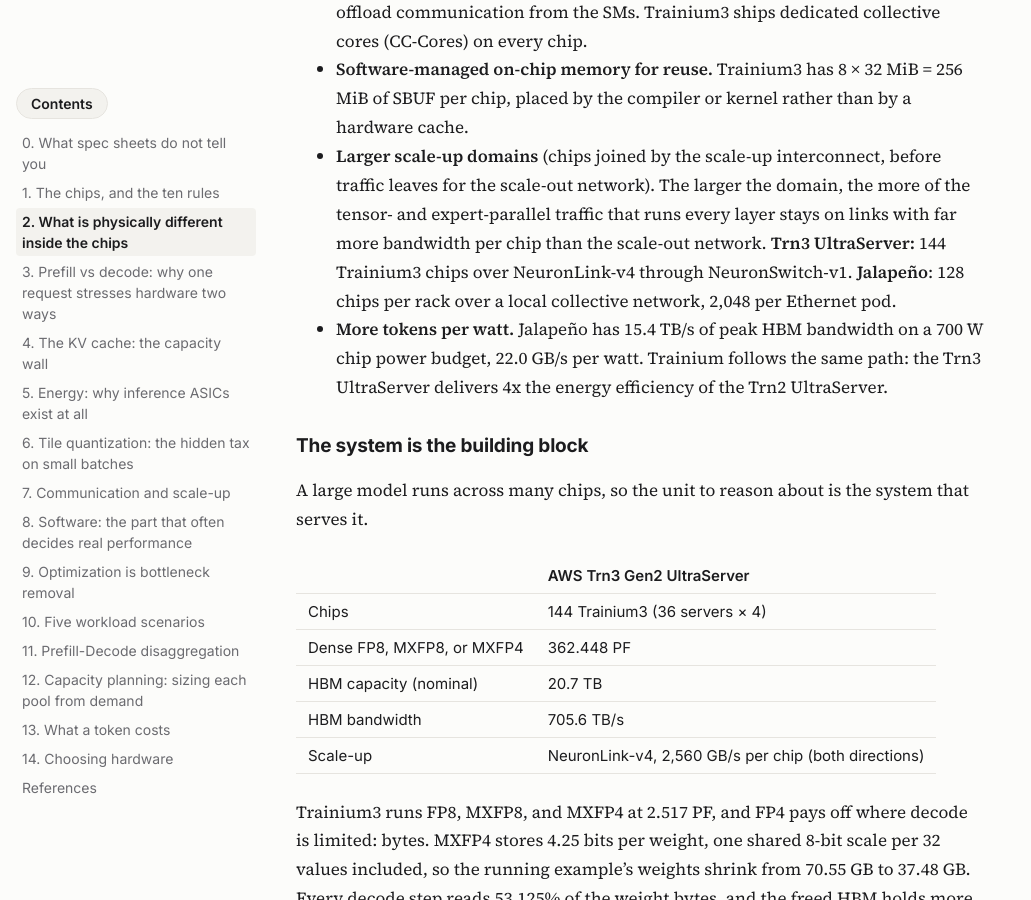
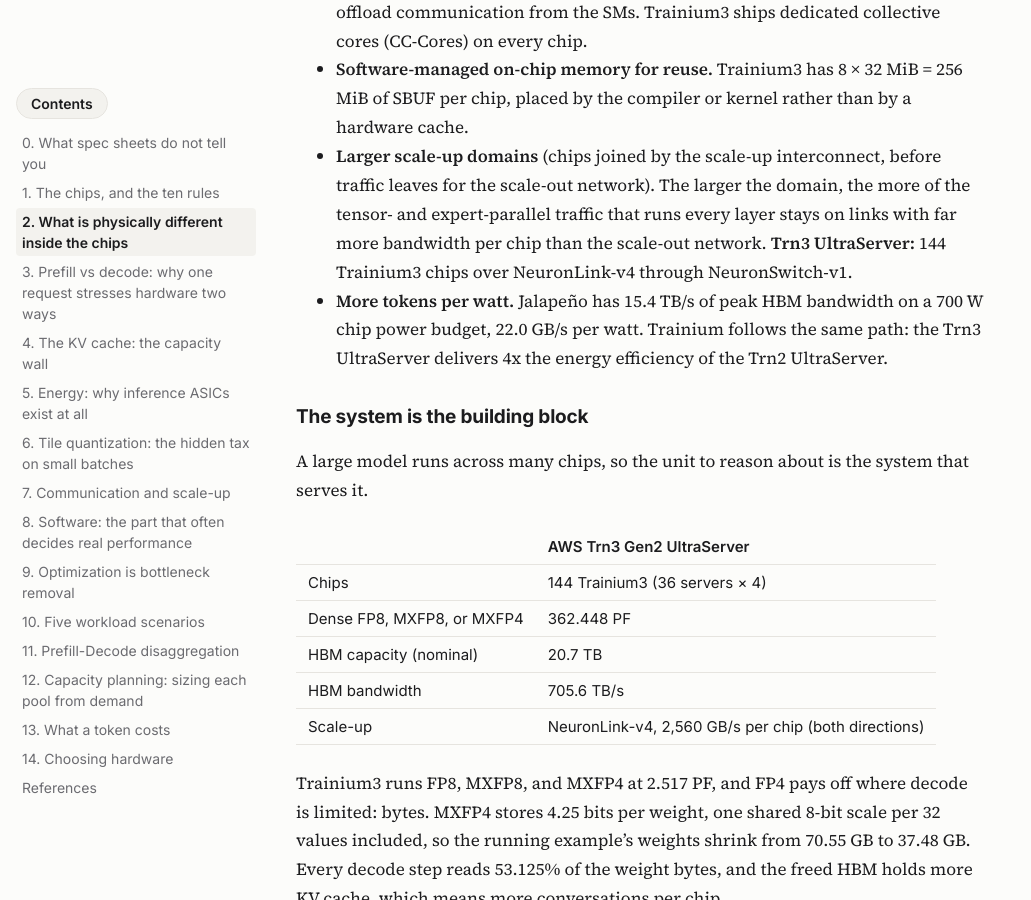
Before and after one commit to bananighosh/bananighosh.github.io, a Jekyll site: the page built from _posts/2026-11-16-flops-are-not-tokens.md, in a window 1280 px wide and 900 px high, scrolled down 4465 px. Shown: the whole window, without its empty margins (0-1031 px from the left). Built offline with Jekyll 4.4.1, drawn with Linux system fonts in a browser that asks for light colours.

Commit message:
Section 2: drop Jalapeno from scale-up bullet
Co-Authored-By: Claude Opus 5.5 <noreply@anthropic.com>
Claude-Session: https://claude.ai/code/session_01K2HJxVUv7i1duGErniTfDd

```diff
--- a/_posts/2026-11-16-flops-are-not-tokens.md
+++ b/_posts/2026-11-16-flops-are-not-tokens.md
@@ -98,7 +98,7 @@ What the reallocation buys, beyond cost:
 
 - <b>Communication that does not steal compute.</b> On GPUs, NCCL and RCCL run collectives by default as kernels on the same SMs or CUs as the math. DeepSeek-V3 gave 20 of 132 H800 SMs (15.2%) to all-to-all, and asked hardware vendors to offload communication from the SMs. Trainium3 ships dedicated collective cores (CC-Cores) on every chip.
 - <b>Software-managed on-chip memory for reuse.</b> Trainium3 has 8 × 32 MiB = 256 MiB of SBUF per chip, placed by the compiler or kernel rather than by a hardware cache.
-- <b>Larger scale-up domains</b> (chips joined by the scale-up interconnect, before traffic leaves for the scale-out network). The larger the domain, the more of the tensor- and expert-parallel traffic that runs every layer stays on links with far more bandwidth per chip than the scale-out network. <b>Trn3 UltraServer:</b> 144 Trainium3 chips over NeuronLink-v4 through NeuronSwitch-v1. <b>Jalapeño</b>: 128 chips per rack over a local collective network, 2,048 per Ethernet pod.
+- <b>Larger scale-up domains</b> (chips joined by the scale-up interconnect, before traffic leaves for the scale-out network). The larger the domain, the more of the tensor- and expert-parallel traffic that runs every layer stays on links with far more bandwidth per chip than the scale-out network. <b>Trn3 UltraServer:</b> 144 Trainium3 chips over NeuronLink-v4 through NeuronSwitch-v1.
 - <b>More tokens per watt.</b> Jalapeño has 15.4 TB/s of peak HBM bandwidth on a 700 W chip power budget, 22.0 GB/s per watt. Trainium follows the same path: the Trn3 UltraServer delivers 4x the energy efficiency of the Trn2 UltraServer.
 
 ### The system is the building block
```
